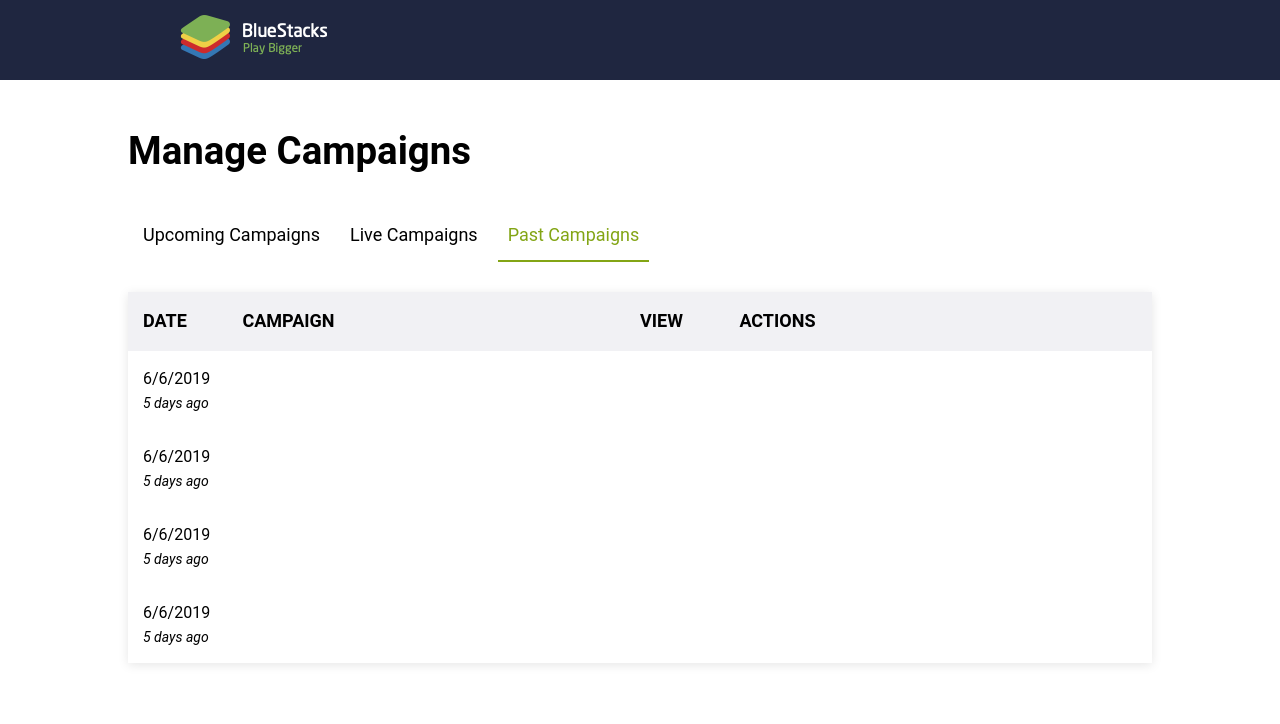
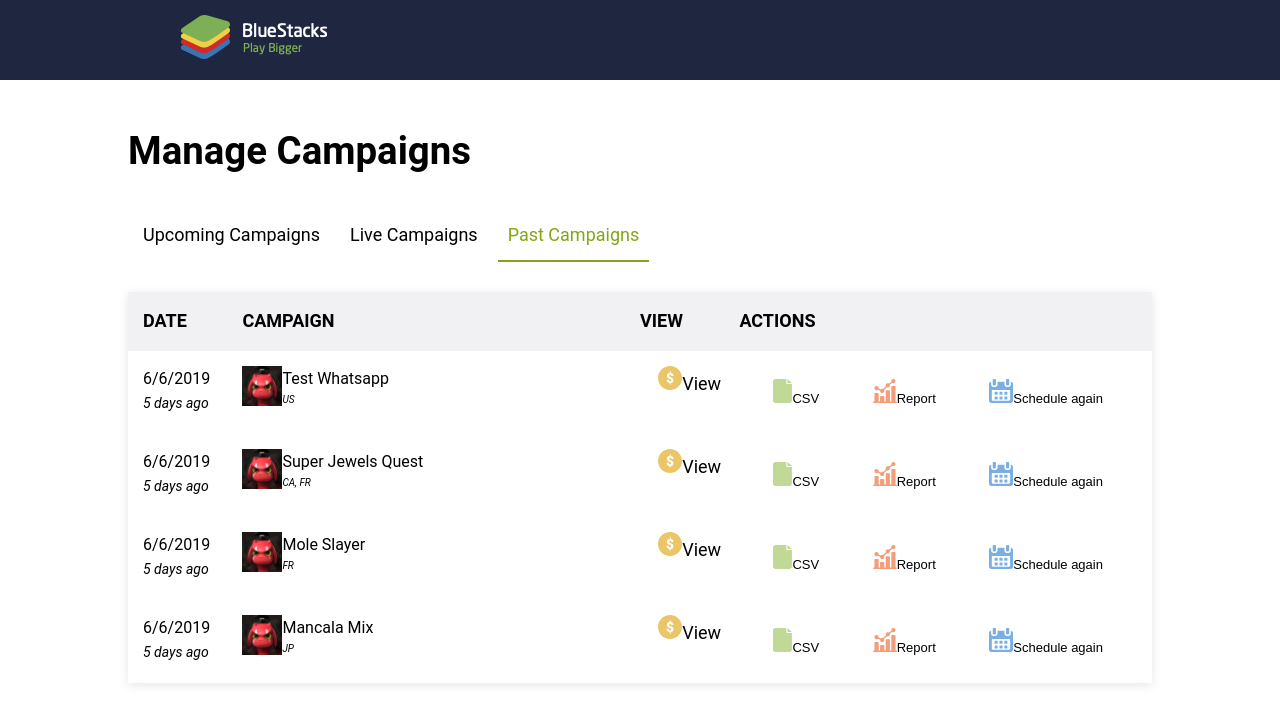
Before and after one commit to riverrz/bst-assignment, a React (Create React App) app: page / in a window 1280 px wide. Both pictures are taken after a click on the element "Past Campaigns". Shown: the top 724 px of the page. Built offline with nearby package versions, Linux system fonts and the light colour scheme.

Commit message:
Minor changes for CampaignListItem content

```diff
--- /dev/null
+++ b/src/components/common/Button.tsx
@@ -0,0 +1,10 @@
+import styled from "styled-components";
+
+export const Button = styled.button`
+  background: transparent;
+  outline: none;
+  border: none;
+  padding: 1em 1.5em;
+  font-size: 1.3rem;
+  cursor: pointer;
+`;
--- a/src/components/common/CollapsibleCTAs.tsx
+++ b/src/components/common/CollapsibleCTAs.tsx
@@ -1,4 +1,4 @@
-import React from "react";
+import React, { useState } from "react";
 import styled from "styled-components";
 import { isMD, isSM, isXS } from "../../helpers";
 
@@ -8,6 +8,7 @@
 
 function CollapsibleCTAs(props: Props) {
   const { children } = props;
+  const [showCollapsedSection, setShowCollapsedSection] = useState(false);
   const childrenToShow = getChildrenToShowByScreenSize();
   const noOfChildren = React.Children.count(children);
   const showCollapse = noOfChildren > childrenToShow;
@@ -20,9 +21,15 @@
     <>
       {visibleChildren}
       {showCollapse && (
-        <CollapseCTA>
-          <img src="/assets/svg/three-dots-vertical" alt="Collapsed ctas" />
-          <CollapseSection>{collapsedChildren}</CollapseSection>
+        <CollapseCTA
+          tabIndex={0}
+          onFocus={() => setShowCollapsedSection(true)}
+          onBlur={() => setShowCollapsedSection(false)}
+        >
+          <img src="/assets/svg/three-dots-vertical.svg" alt="Collapsed ctas" />
+          {showCollapsedSection && (
+            <CollapseSection>{collapsedChildren}</CollapseSection>
+          )}
         </CollapseCTA>
       )}
     </>
@@ -32,12 +39,17 @@
 const CollapseCTA = styled.div`
   cursor: pointer;
   position: relative;
+  outline: none;
+  padding: 1rem;
+  border-radius: 50%;
 `;
 
 const CollapseSection = styled.div`
   position: absolute;
-  bottom: 0;
+  top: 3rem;
   right: 0;
+  z-index: 2;
+  background-color: #eee;
   > * {
     padding: 1rem;
   }
--- a/src/components/common/Flex.tsx
+++ b/src/components/common/Flex.tsx
@@ -9,7 +9,8 @@
     | "flex-start"
     | "flex-end"
     | "space-between"
-    | "space-around";
+    | "space-around"
+    | "space-evenly";
   inline?: boolean;
   flexWrap?: "wrap" | "nowrap";
 }
--- a/src/components/common/Typography.tsx
+++ b/src/components/common/Typography.tsx
@@ -2,7 +2,7 @@
 import styled from "styled-components";
 
 interface Props {
-  as?: "h1" | "h2" | "h3" | "h4" | "h5" | "h6" | "p";
+  as?: "h1" | "h2" | "h3" | "h4" | "h5" | "h6" | "p" | "div";
   color?: "primary" | "secondary";
   gutterBottom?: boolean;
   fontSize?: string;
--- a/src/containers/campaigns/components/CampaignListItem.tsx
+++ b/src/containers/campaigns/components/CampaignListItem.tsx
@@ -1,7 +1,14 @@
 import React from "react";
 import { Flex, Hidden, Typography } from "../../../components/common";
+import { Button } from "../../../components/common/Button";
+import CollapsibleCTAs from "../../../components/common/CollapsibleCTAs";
 import { Campaign } from "../../../types/Campaign";
-import { DateContainer } from "./styled-components";
+import {
+  ActionsContainer,
+  CampaignContainer,
+  DateContainer,
+  ViewContainer,
+} from "./styled-components";
 
 interface Props {
   data: Campaign;
@@ -9,12 +16,12 @@
 
 function CampaignListItem(props: Props) {
   const { data } = props;
+  const { name, region } = data;
   const createdOn = new Date(data.createdOn);
 
+  function renderDate() {
     return (
-    <Flex padding="1.5rem">
-      <Hidden smDown>
-        <DateContainer>
+      <>
         <Typography as="h6" fontSize="1.6rem" fontWeight="normal">
           {createdOn.toLocaleDateString()}
         </Typography>
@@ -26,8 +33,59 @@
         >
           5 days ago
         </Typography>
-        </DateContainer>
+      </>
+    );
+  }
+
+  return (
+    <Flex padding="1.5rem">
+      <Hidden smDown>
+        <DateContainer>{renderDate()}</DateContainer>
       </Hidden>
+      <CampaignContainer>
+        <Flex>
+          <div>
+            <img src="/assets/svg/campaign-1.svg" alt={name} />
+          </div>
+          <div>
+            <Typography as="div" fontSize="1.6rem">
+              {name}
+            </Typography>
+            <Typography as="div" fontStyle="italic" transform="uppercase">
+              {region}
+            </Typography>
+            <Hidden smUp>
+              <div>{renderDate()}</div>
+            </Hidden>
+          </div>
+        </Flex>
+      </CampaignContainer>
+      <ViewContainer>
+        <Flex justifyContent="center" alignItems="center">
+          <Typography as="div" color="primary" fontSize="1.8rem">
+            <img src="/assets/svg/dollar.svg" alt="CSV" />
+            View
+          </Typography>
+        </Flex>
+      </ViewContainer>
+      <ActionsContainer>
+        <Flex justifyContent="space-evenly" alignItems="center">
+          <CollapsibleCTAs>
+            <Button>
+              <img src="/assets/svg/csv-cta.svg" alt="CSV" />
+              CSV
+            </Button>
+            <Button>
+              <img src="/assets/svg/report-cta.svg" alt="Report" />
+              Report
+            </Button>
+            <Button onClick={() => console.log("Scheduling again")}>
+              <img src="/assets/svg/calendar.svg" alt="Schedule again" />
+              Schedule again
+            </Button>
+          </CollapsibleCTAs>
+        </Flex>
+      </ActionsContainer>
     </Flex>
   );
 }
--- a/src/index.css
+++ b/src/index.css
@@ -20,11 +20,7 @@
 }
 html {
   box-sizing: border-box;
-  font-size: 62.5%; /* 1rem = 10px */
-
-  @media only screen and (max-width: var(--bp-large)) {
-    font-size: 50%;
-  }
+  font-size: 62.5%;
 }
 body {
   font-family: "Roboto", sans-serif;
```
Lines whose indentation alone changed are shown as unchanged.
